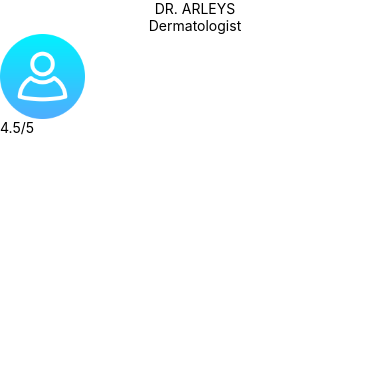
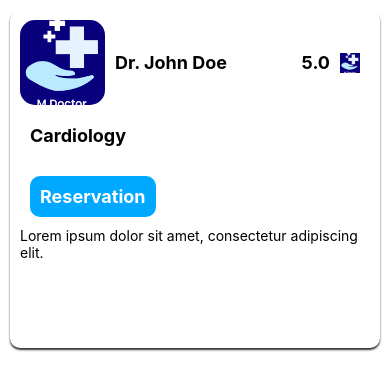
Before and after one commit to ArleysGatica/Native, a React Native app: screen / in a window 390 px wide. Shown: the top 390 px of the page. Built offline with nearby package versions, Linux system fonts and the light colour scheme.

Commit message:
Fachada del perfil

```diff
--- a/src/Components/Profile-Doctor/Profile.js
+++ b/src/Components/Profile-Doctor/Profile.js
@@ -1,25 +1,139 @@
 import React from 'react';
-import { View, Text, ScrollView, Image } from 'react-native';
-import estilos from './ProfileStyle';
+import { View, Text, ScrollView, Image, TouchableOpacity, StyleSheet } from 'react-native';
 
 const Profile = () => {
+
     return (
-        <>
-            <ScrollView style={estilos.Container}>
-                <View style={estilos.ContainnerProfile}>
-                <Text> DR. ARLEYS </Text>
-                    <Text>Dermatologist</Text>
-                    </View>
-                <View>
-                <Image
-                        source={require('../../Asset/user.png')}
-                        style={estilos.ContainerJoin}    />
-                    <Text>4.5/5</Text>
+        <View style={styles.card}>
+            <View style={styles.cardHeader}>
+                <View style={styles.cardHeaderLeft}>
+                    <Image source={require('../../Asset/Logo.png')} style={styles.cardHeaderLeftImage} />
+                    <Text style={styles.cardHeaderLeftText}>Dr. John Doe</Text>
+                </View>
+                <View style={styles.cardHeaderRight}>
+                    <Text style={styles.cardHeaderRightText}>5.0</Text>
+                    <Image source={require('../../Asset/Logo.png')} style={styles.cardHeaderRightImage} />
+                </View>
+            </View>
+            <View style={styles.cardBody}>
+                <View style={styles.cardBodyLeft}>
+                    <Text style={styles.cardBodyLeftText}>Cardiology</Text>
                 </View>
 
-            </ScrollView>
-        </>
+            </View>
+            <View style={styles.cardFooter}>
+
+                <View style={styles.cardFooterRight}>
+                    <TouchableOpacity style={styles.cardFooterRightButton}>
+                        <Text style={styles.cardFooterRightButtonText}>
+                            Reservation
+                        </Text>
+                    </TouchableOpacity>
+                </View>
+            </View>
+            <View >
+                <Text style={styles.cardFooterRightText}>
+                    Lorem ipsum dolor sit amet, consectetur adipiscing elit.
+                </Text>
+
+
+            </View>
+        </View>
+
     )
 }
 
+const styles = StyleSheet.create({
+    card: {
+        height: '40%',
+        backgroundColor: '#fff',
+        borderRadius: 10,
+        shadowColor: '#000',
+        shadowOffset: { width: 0, height: 2 },
+        shadowOpacity: 0.8,
+        shadowRadius: 2,
+        elevation: 1,
+        marginBottom: 10,
+        marginTop: 10,
+        marginLeft: 10,
+        marginRight: 10,
+        padding: 10,
+    },
+    cardHeader: {
+        flexDirection: 'row',
+        justifyContent: 'space-between',
+        alignItems: 'center',
+    },
+    cardHeaderLeft: {
+        flexDirection: 'row',
+        alignItems: 'center',
+    },
+    cardHeaderLeftImage: {
+        width: 85,
+        height: 85,
+        borderRadius: 15,
+        marginRight: 10,
+    },
+    cardHeaderLeftText: {
+        fontSize: 18,
+        fontWeight: 'bold',
+    },
+    cardHeaderRight: {
+        flexDirection: 'row',
+        alignItems: 'center',
+    },
+    cardHeaderRightText: {
+        fontSize: 18,
+        fontWeight: 'bold',
+        marginRight: 10,
+    },
+    cardHeaderRightImage: {
+        width: 20,
+        height: 20,
+        marginRight: 10,
+    },
+    cardBody: {
+        flexDirection: 'row',
+        justifyContent: 'space-between',
+        alignItems: 'center',
+
+        padding: 10,
+        marginTop: 10,
+    },
+    cardBodyLeft: {
+        flexDirection: 'row',
+        alignItems: 'center',
+    },
+    cardBodyLeftText: {
+        fontSize: 18,
+        fontWeight: 'bold',
+        marginRight: 10,
+    },
+
+    cardFooter: {
+        flexDirection: 'row',
+        justifyContent: 'space-between',
+        alignItems: 'center',
+        backgroundColor: '#fff',
+        padding: 10,
+        marginTop: 10,
+    },
+
+    cardFooterRight: {
+        flexDirection: 'row',
+        alignItems: 'center',
+    },
+    cardFooterRightButton: {
+        backgroundColor: '#00a8ff',
+        borderRadius: 10,
+        padding: 10,
+        marginRight: 10,
+    },
+    cardFooterRightButtonText: {
+        color: '#fff',
+        fontSize: 18,
+        fontWeight: 'bold',
+    }
+})
+
 export default Profile;
```
